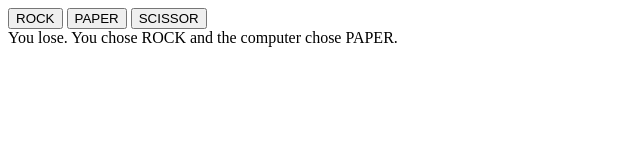
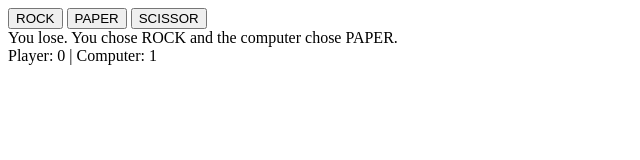
Before and after one commit to jc-tseng/rock-paper-scissors, a plain HTML site: page index.html in a window 1280 px wide. Both pictures are taken after a click on the button "ROCK". Shown: the whole page, without its empty margins (0-640 px from the left). Drawn offline with Linux system fonts and the light colour scheme.

Commit message:
added live running score

```diff
--- a/index.html
+++ b/index.html
@@ -15,6 +15,7 @@
             <button class="scissor">SCISSOR</button>
         </div>
         <div class="results"></div>
+        <div class="score"></div>
         <script src="rock-paper-scissors.js"></script>
     </body>
 </html>
--- a/rock-paper-scissors.js
+++ b/rock-paper-scissors.js
@@ -5,35 +5,35 @@ function computerPlay() {
 
 function playRound(playerSelection, computerSelection) {
     if (playerSelection === computerSelection) {
-        console.log(`PLAYER: ${playerSelection} | COMPUTER: ${computerSelection}`)
+        console.log(`DRAW - PLAYER: ${playerSelection} | COMPUTER: ${computerSelection}`)
         content.textContent = `Draw. You chose ${playerSelection} and the computer chose ${computerSelection}.`;
     } else if (playerSelection === "ROCK") {
         if (computerSelection === "PAPER") {
-            console.log(`PLAYER: ${playerSelection} | COMPUTER: ${computerSelection}`)
+            console.log(`LOSE - PLAYER: ${playerSelection} | COMPUTER: ${computerSelection}`)
             content.textContent = `You lose. You chose ${playerSelection} and the computer chose ${computerSelection}.`;
             return ++computerScore;
         } else {
-            console.log(`PLAYER: ${playerSelection} | COMPUTER: ${computerSelection}`)
+            console.log(`WIN - PLAYER: ${playerSelection} | COMPUTER: ${computerSelection}`)
             content.textContent = `You win. You chose ${playerSelection} and the computer chose ${computerSelection}.`;
             return ++playerScore;
         }
     } else if (playerSelection === "PAPER") {
         if (computerSelection === "ROCK") {
-            console.log(`PLAYER: ${playerSelection} | COMPUTER: ${computerSelection}`)
+            console.log(`WIN - PLAYER: ${playerSelection} | COMPUTER: ${computerSelection}`)
             content.textContent = `You win. You chose ${playerSelection} and the computer chose ${computerSelection}.`;
             return ++playerScore;
         } else {
-            console.log(`PLAYER: ${playerSelection} | COMPUTER: ${computerSelection}`)
+            console.log(`LOSE - PLAYER: ${playerSelection} | COMPUTER: ${computerSelection}`)
             content.textContent = `You lose. You chose ${playerSelection} and the computer chose ${computerSelection}.`;
             return ++computerScore;
         }
     } else if (playerSelection === "SCISSOR") {
         if (computerSelection === "PAPER") {
-            console.log(`PLAYER: ${playerSelection} | COMPUTER: ${computerSelection}`)
+            console.log(`WIN - PLAYER: ${playerSelection} | COMPUTER: ${computerSelection}`)
             content.textContent = `You win. You chose ${playerSelection} and the computer chose ${computerSelection}.`;
             return ++playerScore;
         } else {
-            console.log(`PLAYER: ${playerSelection} | COMPUTER: ${computerSelection}`)
+            console.log(`LOSE - PLAYER: ${playerSelection} | COMPUTER: ${computerSelection}`)
             content.textContent = `You lose. You chose ${playerSelection} and the computer chose ${computerSelection}.`;
             return ++computerScore;
         }
@@ -43,16 +43,19 @@ function playRound(playerSelection, computerSelection) {
 const rock = document.querySelector('.rock');
 rock.addEventListener('click', () => {
     playRound("ROCK", computerPlay());
+    score.textContent = `Player: ${playerScore} | Computer: ${computerScore}`;
 });
 
 const paper = document.querySelector('.paper');
 paper.addEventListener('click', () => {
     playRound("PAPER", computerPlay());
+    score.textContent = `Player: ${playerScore} | Computer: ${computerScore}`;
 });
 
 const scissor = document.querySelector('.scissor');
 scissor.addEventListener('click', () => {
     playRound("SCISSOR", computerPlay());
+    score.textContent = `Player: ${playerScore} | Computer: ${computerScore}`;
 })
 
 const results = document.querySelector('.results');
@@ -60,5 +63,12 @@ const content = document.createElement('div');
 content.classList.add('content');
 results.appendChild(content);
 
+const score = document.querySelector('.score');
+const scores = document.createElement('div');
+scores.classList.add('scores');
+score.appendChild(scores);
+
 let playerScore = 0;
 let computerScore = 0;
+
+score.textContent = `Player: ${playerScore} | Computer: ${computerScore}`;
```
